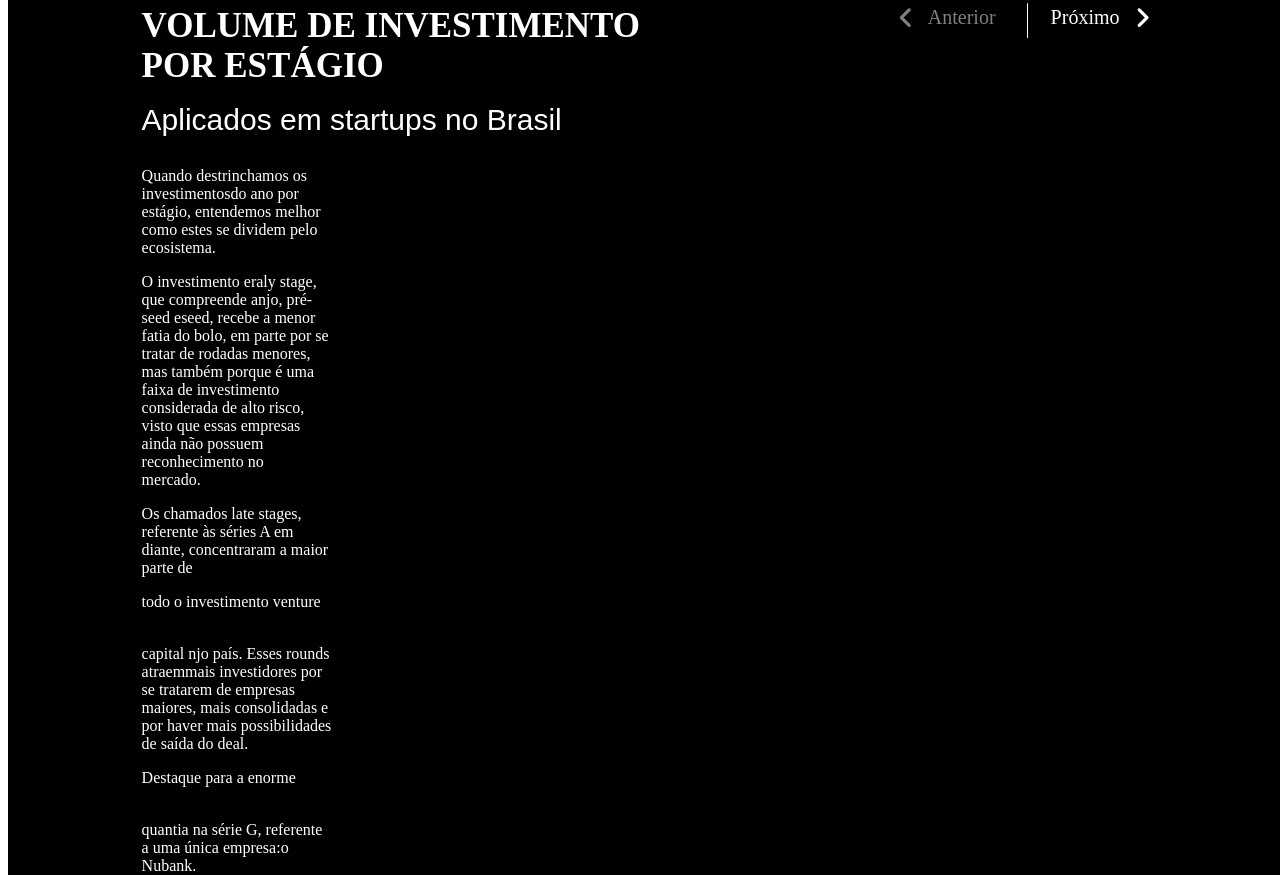
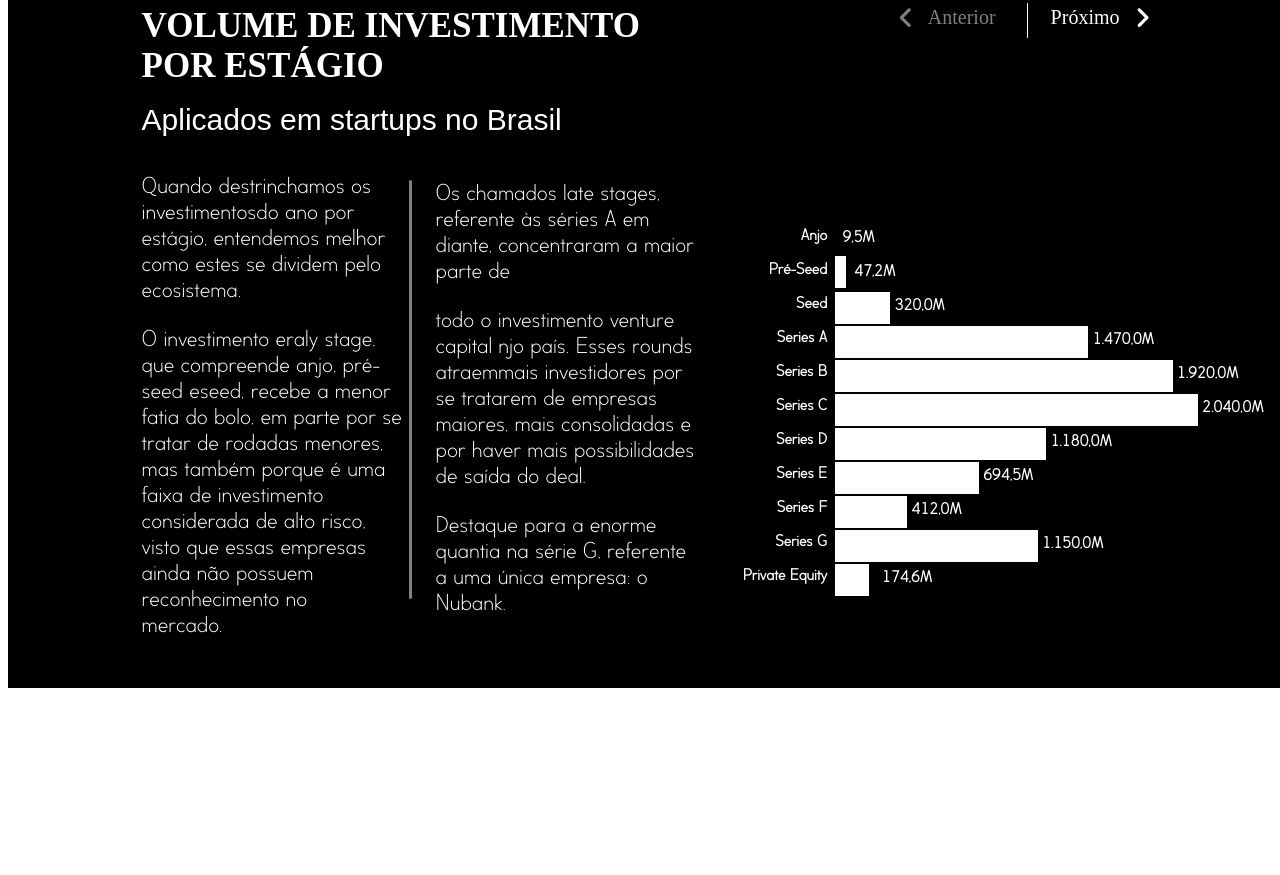
Before and after one commit to brunoeduardoRS/Front-end-HardCode, a plain HTML site: page Index.html in a window 1280 px wide. Shown: the part 1727-2602 px from the top of the page. After the commit the page ends 2415 px from the top, so only its background shows below. Drawn offline with Linux system fonts and the light colour scheme.

Commit message:
adicionando primeira página de gráficos e fontes

```diff
--- a/Index.html
+++ b/Index.html
@@ -165,6 +165,8 @@
                 <h2>VOLUME DE INVESTIMENTO <br>POR ESTÁGIO</h2>
                 <p id="subtitle-1">Aplicados em startups no Brasil</p>
 
+                <div id="line-vertical"></div>
+
                     <div class="description">
 
                        Quando destrinchamos os<br>
@@ -186,7 +188,6 @@
                        reconhecimento no <br>
                        mercado.
 
-                       <div id="line-vertical"></div>
 
                        <div id="column-2">
 
@@ -195,7 +196,7 @@
                         diante, concentraram a maior <br>
                         parte de
 
-                        <p>todo o investimento venture</p><br>
+                        <p></p>todo o investimento venture<br>
                             capital njo país. Esses rounds <br>
                             atraemmais investidores por <br>
                             se tratarem de empresas <br>
@@ -203,14 +204,42 @@
                             por haver mais possibilidades <br>
                             de saída do deal.
 
-                        <p>Destaque para a enorme</p><br>
+                        <p></p>Destaque para a enorme<br>
                         quantia na série G, referente <br>
-                        a uma única empresa:o <br>
+                        a uma única empresa: o <br>
                         Nubank.
 
                        </div>
 
                     </div>
+
+                    <div id="grafics">
+                        <p>Anjo</p>
+                        <div id="angel"></div> <label id="angel-inf">9,5M</label>
+                        <p>Pré-Seed</p>
+                            <div id="pre-seed"></div><label id="pre-inf">47,2M</label>
+                        <p>Seed</p>
+                            <div id="seed"></div><label id="seed-inf">320,0M</label>
+                        <p>Series A</p>
+                            <div id="series-A"></div><label id="A-inf">1.470,0M</label>
+                        <p>Series B</p>
+                            <div id="series-B"></div><label id="B-inf">1.920,0M</label>
+                        <p>Series C</p>
+                            <div id="series-C"></div><label id="C-inf">2.040,0M</label>
+                        <p>Series D</p>
+                            <div id="series-D"></div><label id="D-inf">1.180,0M</label>
+                        <p>Series E</p>
+                            <div id="series-E"></div><label id="E-inf">694,5M</label>
+                        <p>Series F</p>
+                            <div id="series-F"></div><label id="F-inf">412,0M</label>
+                        <p>Series G</p>
+                            <div id="series-G"></div><label id="G-inf">1.150,0M</label>
+                        <p>Private  Equity</p>
+                            <div id="private"></div><label id="private-inf">174,6M</label>
+                        </div>
+                    </div>
+
+                    <p>Em milhões USD</p>
             </DIV>
         </div>
 
--- a/style.css
+++ b/style.css
@@ -1,3 +1,8 @@
+@font-face {
+    font-family: 'backtalk';
+    src: url(font/backtalk-sans-btn-light.ttf);
+}
+
 body{
     display:flex;
     flex-direction: end;
@@ -359,11 +364,149 @@ body{
     font-weight: lighter;
 }
 
-#description{
-    position: absolute;
-    font-size: 60px;
+.description{
+    font-size: 23px;
+    margin-top: 3%;
+    font-family:'backtalk';
 
 }
 
 #column-2{
+    position: absolute;
+    margin-left: 22%;
+    margin-top: -36%;
 }
+
+#line-vertical{
+    margin-top: 1%;
+    border-radius: 2px;
+    height: 55%;
+    width: 3px;
+    margin-left: 20%;
+    background-color: gray;
+    position: absolute;
+}
+
+#grafics{
+    position: absolute;
+    margin-left: 45%;
+    margin-top: -32%;
+    text-align: end;
+    font-family:'backtalk';
+    font-weight: bold;
+}
+#grafics div{
+    position: absolute;
+    height: 32px;
+    margin-left: 110%;
+}
+
+#grafics label{
+    position: absolute;
+    margin-top: -38%;
+}
+#angel-inf{
+    margin-left: 18%;
+}
+
+#pre-seed{
+    width: 12%;
+    background-color: white;
+    margin-top:-45%;
+
+}
+
+#pre-inf{
+    margin-left: 32%;
+}
+
+#seed{
+    width: 65%;
+    background-color: white;
+    margin-top:-43%;
+}
+
+#seed-inf{
+    margin-left: 80%;
+}
+
+#series-A{
+    width: 300%;
+    background-color: white;
+    margin-top:-43%;
+}
+
+#A-inf{
+    margin-left: 315%;
+}
+
+#series-B{
+    width: 400%;
+    background-color: white;
+    margin-top:-43%;
+}
+
+#B-inf{
+    margin-left: 415%;
+}
+
+#series-C{
+    width: 430%;
+    background-color: white;
+    margin-top:-43%;
+}
+
+#C-inf{
+    margin-left: 445%;
+}
+
+#series-D{
+
+    width: 250%;
+    background-color: white;
+    margin-top:-43%;
+}
+
+#D-inf{
+    margin-left: 265%;
+}
+
+#series-E{
+    width: 170%;
+    background-color: white;
+    margin-top:-43%;
+}
+
+#E-inf{
+    margin-left: 185%;
+}
+
+#series-F{
+    width: 85%;
+    background-color: white;
+    margin-top:-43%;
+}
+
+#F-inf{
+    margin-left: 100%;
+}
+
+#series-G{
+    width: 240%;
+    background-color: white;
+    margin-top:-43%;
+}
+
+#G-inf{
+    margin-left: 255%;
+}
+
+#private{
+    width: 40%;
+    background-color: white;
+    margin-top:-43%;
+}
+
+#private-inf{
+    margin-left: 65%;
+}
```
Also changed, not shown: font/backtalk-sans-btn-light.ttf (added).
